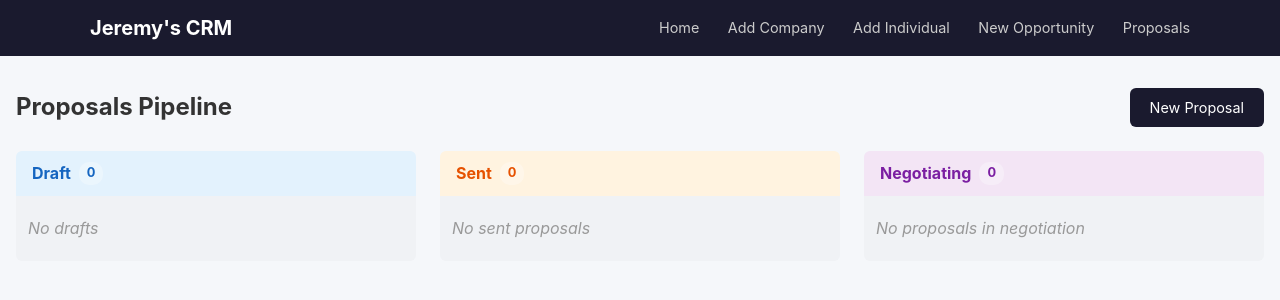
After one commit to jeremymanne/mini-crm, a Flask app: page /proposals in a window 1280 px wide. The commit adds this page. Shown: the top 300 px of the page. Run offline with Flask 3, Linux system fonts and the light colour scheme; data that the repository does not hold is empty; some libraries are stand-ins or nearby versions.

Commit message:
Add proposals pipeline feature with drag-and-drop kanban board
New proposals table with full CRUD, pipeline view (Draft → Sent → Negotiating → Won/Lost),
SortableJS drag-and-drop reordering, and export/import integration.

Co-Authored-By: Claude Opus 4.6 <noreply@anthropic.com>

```diff
--- a/app.py
+++ b/app.py
@@ -700,6 +700,137 @@ def get_follow_ups_for_entity(entity_type, entity_id):
     return result
 
 
+# --- Proposals ---
+
+@app.route('/proposals')
+@login_required
+def proposals():
+    draft = query_db("SELECT * FROM proposals WHERE status = 'Draft' ORDER BY sort_order, created_at DESC")
+    sent = query_db("SELECT * FROM proposals WHERE status = 'Sent' ORDER BY sort_order, created_at DESC")
+    negotiating = query_db("SELECT * FROM proposals WHERE status = 'Negotiating' ORDER BY sort_order, created_at DESC")
+    won = query_db("SELECT * FROM proposals WHERE status = 'Won' ORDER BY created_at DESC")
+    lost = query_db("SELECT * FROM proposals WHERE status = 'Lost' ORDER BY created_at DESC")
+
+    # Load linked opportunity names for each proposal
+    def enrich(proposal_list):
+        result = []
+        for p in proposal_list:
+            pd = dict(p)
+            if p['follow_up_id']:
+                fu = query_db('SELECT title FROM follow_ups WHERE id = ?', (p['follow_up_id'],), one=True)
+                pd['opportunity_name'] = fu['title'] if fu else None
+            else:
+                pd['opportunity_name'] = None
+            result.append(pd)
+        return result
+
+    return render_template('proposals.html',
+                           draft=enrich(draft), sent=enrich(sent), negotiating=enrich(negotiating),
+                           won=enrich(won), lost=enrich(lost))
+
+
+@app.route('/proposal/add', methods=['GET', 'POST'])
+@login_required
+def add_proposal():
+    if request.method == 'POST':
+        name = request.form['name'].strip()
+        if not name:
+            flash('Proposal name is required.', 'error')
+            follow_ups_list = query_db('SELECT id, title FROM follow_ups ORDER BY title')
+            return render_template('add_proposal.html', follow_ups=follow_ups_list)
+        follow_up_id = request.form.get('follow_up_id') or None
+        if follow_up_id:
+            follow_up_id = int(follow_up_id)
+        value = request.form.get('value', '').strip()
+        value = float(value) if value else None
+        status = request.form.get('status', 'Draft')
+        date_sent = request.form.get('date_sent', '').strip() or None
+        notes = request.form.get('notes', '').strip() or None
+        scope_of_work = request.form.get('scope_of_work', '').strip() or None
+        timeline = request.form.get('timeline', '').strip() or None
+        contact_person = request.form.get('contact_person', '').strip() or None
+        follow_up_date = request.form.get('follow_up_date', '').strip() or None
+        query_db(
+            'INSERT INTO proposals (name, follow_up_id, value, status, date_sent, notes, scope_of_work, timeline, contact_person, follow_up_date) '
+            'VALUES (?, ?, ?, ?, ?, ?, ?, ?, ?, ?) RETURNING id',
+            (name, follow_up_id, value, status, date_sent, notes, scope_of_work, timeline, contact_person, follow_up_date),
+            insert=True
+        )
+        commit_db()
+        flash('Proposal created.', 'success')
+        return redirect(url_for('proposals'))
+    follow_ups_list = query_db('SELECT id, title FROM follow_ups ORDER BY title')
+    return render_template('add_proposal.html', follow_ups=follow_ups_list)
+
+
+@app.route('/proposal/<int:id>/edit', methods=['GET', 'POST'])
+@login_required
+def edit_proposal(id):
+    proposal = query_db('SELECT * FROM proposals WHERE id = ?', (id,), one=True)
+    if not proposal:
+        flash('Proposal not found.', 'error')
+        return redirect(url_for('proposals'))
+    if request.method == 'POST':
+        name = request.form['name'].strip()
+        if not name:
+            flash('Proposal name is required.', 'error')
+            follow_ups_list = query_db('SELECT id, title FROM follow_ups ORDER BY title')
+            return render_template('edit_proposal.html', proposal=proposal, follow_ups=follow_ups_list)
+        follow_up_id = request.form.get('follow_up_id') or None
+        if follow_up_id:
+            follow_up_id = int(follow_up_id)
+        value = request.form.get('value', '').strip()
+        value = float(value) if value else None
+        status = request.form.get('status', 'Draft')
+        date_sent = request.form.get('date_sent', '').strip() or None
+        notes = request.form.get('notes', '').strip() or None
+        scope_of_work = request.form.get('scope_of_work', '').strip() or None
+        timeline = request.form.get('timeline', '').strip() or None
+        contact_person = request.form.get('contact_person', '').strip() or None
+        follow_up_date = request.form.get('follow_up_date', '').strip() or None
+        query_db(
+            'UPDATE proposals SET name=?, follow_up_id=?, value=?, status=?, date_sent=?, notes=?, scope_of_work=?, timeline=?, contact_person=?, follow_up_date=? WHERE id=?',
+            (name, follow_up_id, value, status, date_sent, notes, scope_of_work, timeline, contact_person, follow_up_date, id)
+        )
+        commit_db()
+        flash('Proposal updated.', 'success')
+        return redirect(url_for('proposals'))
+    follow_ups_list = query_db('SELECT id, title FROM follow_ups ORDER BY title')
+    return render_template('edit_proposal.html', proposal=proposal, follow_ups=follow_ups_list)
+
+
+@app.route('/proposal/<int:id>/delete', methods=['POST'])
+@login_required
+def delete_proposal(id):
+    query_db('DELETE FROM proposals WHERE id = ?', (id,))
+    commit_db()
+    flash('Proposal deleted.', 'success')
+    return redirect(url_for('proposals'))
+
+
+@app.route('/proposal/<int:id>/update-status', methods=['POST'])
+@login_required
+def update_proposal_status(id):
+    new_status = request.form.get('status')
+    if new_status not in ('Draft', 'Sent', 'Negotiating', 'Won', 'Lost'):
+        flash('Invalid status.', 'error')
+        return redirect(url_for('proposals'))
+    query_db('UPDATE proposals SET status = ? WHERE id = ?', (new_status, id))
+    commit_db()
+    return redirect(url_for('proposals'))
+
+
+@app.route('/proposals/reorder', methods=['POST'])
+@login_required
+def reorder_proposals():
+    data = request.get_json()
+    ids = data.get('ids', [])
+    for i, item_id in enumerate(ids):
+        query_db('UPDATE proposals SET sort_order = ? WHERE id = ?', (i, int(item_id)))
+    commit_db()
+    return jsonify({'ok': True})
+
+
 # --- Reorder ---
 
 @app.route('/reorder', methods=['POST'])
@@ -708,7 +839,7 @@ def reorder():
     data = request.get_json()
     list_type = data.get('type')
     ids = data.get('ids', [])
-    if list_type not in ('companies', 'individuals', 'follow_ups', 'priority_follow_ups', 'watch_follow_ups'):
+    if list_type not in ('companies', 'individuals', 'follow_ups', 'priority_follow_ups', 'watch_follow_ups', 'proposals'):
         return jsonify({'error': 'Invalid type'}), 400
     if list_type in ('priority_follow_ups', 'watch_follow_ups'):
         for i, item_id in enumerate(ids):
@@ -749,7 +880,7 @@ def serialize_row(row):
 @login_required
 def export_data():
     tables = ['companies', 'individuals', 'relationships', 'notes',
-              'follow_ups', 'follow_up_links', 'follow_up_comments']
+              'follow_ups', 'follow_up_links', 'follow_up_comments', 'proposals']
     data = {}
     for table in tables:
         rows = query_db(f'SELECT * FROM {table}')
@@ -777,7 +908,7 @@ def import_data():
             return redirect(url_for('import_data'))
 
         # Clear existing data in reverse dependency order
-        for table in ['follow_up_comments', 'follow_up_links', 'follow_ups',
+        for table in ['proposals', 'follow_up_comments', 'follow_up_links', 'follow_ups',
                       'notes', 'relationships', 'individuals', 'companies']:
             query_db(f'DELETE FROM {table}')
 
@@ -803,11 +934,16 @@ def import_data():
         for fc in data.get('follow_up_comments', []):
             query_db('INSERT INTO follow_up_comments (id, follow_up_id, comment_text, created_at) VALUES (?, ?, ?, ?)',
                      (fc['id'], fc['follow_up_id'], fc['comment_text'], fc.get('created_at')))
+        for pr in data.get('proposals', []):
+            query_db('INSERT INTO proposals (id, name, follow_up_id, value, status, date_sent, notes, scope_of_work, timeline, contact_person, follow_up_date, sort_order, created_at) VALUES (?, ?, ?, ?, ?, ?, ?, ?, ?, ?, ?, ?, ?)',
+                     (pr['id'], pr['name'], pr.get('follow_up_id'), pr.get('value'), pr.get('status', 'Draft'),
+                      pr.get('date_sent'), pr.get('notes'), pr.get('scope_of_work'), pr.get('timeline'),
+                      pr.get('contact_person'), pr.get('follow_up_date'), pr.get('sort_order', 0), pr.get('created_at')))
 
         # Reset sequences for PostgreSQL
         if USE_POSTGRES:
             for table in ['companies', 'individuals', 'relationships', 'notes',
-                          'follow_ups', 'follow_up_links', 'follow_up_comments']:
+                          'follow_ups', 'follow_up_links', 'follow_up_comments', 'proposals']:
                 query_db(f"SELECT setval(pg_get_serial_sequence('{table}', 'id'), COALESCE((SELECT MAX(id) FROM {table}), 0) + 1, false)")
 
         commit_db()
--- a/static/css/style.css
+++ b/static/css/style.css
@@ -927,8 +927,213 @@ main {
     font-size: 0.7rem;
 }
 
+/* Proposals Pipeline */
+.pipeline-header {
+    display: flex;
+    align-items: center;
+    justify-content: space-between;
+    margin-bottom: 1.5rem;
+}
+
+.pipeline-header h1 {
+    font-size: 1.5rem;
+}
+
+.pipeline-grid {
+    display: grid;
+    grid-template-columns: 1fr 1fr 1fr;
+    gap: 1.5rem;
+    margin-bottom: 2.5rem;
+    align-items: start;
+}
+
+.pipeline-column {
+    min-height: 100px;
+}
+
+.pipeline-col-header {
+    font-size: 1rem;
+    padding: 0.6rem 1rem;
+    border-radius: 6px 6px 0 0;
+    margin-bottom: 0;
+    display: flex;
+    align-items: center;
+    gap: 0.5rem;
+}
+
+.pipeline-count {
+    background: rgba(255,255,255,0.3);
+    padding: 0.1rem 0.5rem;
+    border-radius: 10px;
+    font-size: 0.8rem;
+}
+
+.pipeline-draft {
+    background: #e3f2fd;
+    color: #1565c0;
+}
+
+.pipeline-sent {
+    background: #fff3e0;
+    color: #e65100;
+}
+
+.pipeline-negotiating {
+    background: #f3e5f5;
+    color: #7b1fa2;
+}
+
+.pipeline-cards {
+    background: #f0f2f5;
+    border-radius: 0 0 6px 6px;
+    padding: 0.75rem;
+    min-height: 60px;
+    display: flex;
+    flex-direction: column;
+    gap: 0.75rem;
+}
+
+.proposal-card {
+    background: #fff;
+    border: 1px solid #e0e0e0;
+    border-radius: 6px;
+    padding: 0.75rem;
+    display: flex;
+    gap: 0.5rem;
+    transition: border-color 0.2s;
+}
+
+.proposal-card:hover {
+    border-color: #999;
+}
+
+.proposal-draft {
+    border-left: 4px solid #1565c0;
+}
+
+.proposal-sent {
+    border-left: 4px solid #e65100;
+}
+
+.proposal-negotiating {
+    border-left: 4px solid #7b1fa2;
+}
+
+.proposal-won {
+    border-left: 4px solid #2e7d32;
+    background: #f1f8e9;
+}
+
+.proposal-lost {
+    border-left: 4px solid #9e9e9e;
+    background: #fafafa;
+}
+
+.proposal-card-content {
+    flex: 1;
+    min-width: 0;
+}
+
+.proposal-card-header {
+    display: flex;
+    align-items: center;
+    justify-content: space-between;
+    gap: 0.5rem;
+    margin-bottom: 0.3rem;
+}
+
+.proposal-card-header strong {
+    font-size: 0.95rem;
+    overflow: hidden;
+    text-overflow: ellipsis;
+    white-space: nowrap;
+}
+
+.proposal-value {
+    font-size: 1.1rem;
+    font-weight: 700;
+    color: #2e7d32;
+    margin-bottom: 0.3rem;
+}
+
+.proposal-opp {
+    margin-bottom: 0.3rem;
+}
+
+.proposal-status-actions {
+    display: flex;
+    gap: 0.3rem;
+    flex-wrap: wrap;
+    margin-top: 0.5rem;
+}
+
+.btn-won {
+    border-color: #2e7d32 !important;
+    color: #2e7d32 !important;
+}
+
+.btn-won:hover {
+    background: #2e7d32 !important;
+    color: #fff !important;
+}
+
+.btn-lost {
+    border-color: #9e9e9e !important;
+    color: #757575 !important;
+}
+
+.btn-lost:hover {
+    background: #9e9e9e !important;
+    color: #fff !important;
+}
+
+/* Closed Deals */
+.closed-deals {
+    margin-top: 2rem;
+}
+
+.closed-deals > h2 {
+    font-size: 1.3rem;
+    margin-bottom: 1rem;
+    padding-bottom: 0.5rem;
+    border-bottom: 2px solid #e0e0e0;
+}
+
+.closed-section {
+    margin-bottom: 1.5rem;
+}
+
+.closed-header {
+    font-size: 1rem;
+    margin-bottom: 0.75rem;
+    display: flex;
+    align-items: center;
+    gap: 0.5rem;
+}
+
+.closed-won-header {
+    color: #2e7d32;
+}
+
+.closed-lost-header {
+    color: #757575;
+}
+
+.closed-cards {
+    display: grid;
+    grid-template-columns: repeat(auto-fill, minmax(280px, 1fr));
+    gap: 0.75rem;
+}
+
+.closed-cards .proposal-card {
+    display: block;
+}
+
 /* Responsive */
 @media (max-width: 1024px) {
+    .pipeline-grid {
+        grid-template-columns: 1fr;
+    }
     .home-grid-3 {
         grid-template-columns: 1fr;
     }
--- a/templates/base.html
+++ b/templates/base.html
@@ -15,6 +15,7 @@
                 <a href="{{ url_for('add_company') }}">Add Company</a>
                 <a href="{{ url_for('add_individual') }}">Add Individual</a>
                 <a href="{{ url_for('add_follow_up_page') }}">New Opportunity</a>
+                <a href="{{ url_for('proposals') }}">Proposals</a>
                 {% if session.get('logged_in') %}
                 <a href="{{ url_for('export_data') }}">Export</a>
                 <a href="{{ url_for('import_data') }}">Import</a>
--- /dev/null
+++ b/templates/proposals.html
@@ -0,0 +1,207 @@
+{% extends "base.html" %}
+{% block title %}Proposals Pipeline - Jeremy's CRM{% endblock %}
+{% block content %}
+<div class="pipeline-header">
+    <h1>Proposals Pipeline</h1>
+    <a href="{{ url_for('add_proposal') }}" class="btn">New Proposal</a>
+</div>
+
+<div class="pipeline-grid">
+    <div class="pipeline-column">
+        <h2 class="pipeline-col-header pipeline-draft">Draft <span class="pipeline-count">{{ draft|length }}</span></h2>
+        <div class="pipeline-cards" id="pipeline-draft" data-status="Draft">
+            {% for p in draft %}
+            <div class="proposal-card proposal-draft" data-id="{{ p.id }}">
+                <div class="drag-handle">&#x2630;</div>
+                <div class="proposal-card-content">
+                    <div class="proposal-card-header">
+                        <strong>{{ p.name }}</strong>
+                        <a href="{{ url_for('edit_proposal', id=p.id) }}" class="btn-small">Edit</a>
+                    </div>
+                    {% if p.value %}<div class="proposal-value">${{ "{:,.2f}".format(p.value) }}</div>{% endif %}
+                    {% if p.opportunity_name %}<div class="proposal-opp"><span class="tag tag-opp">{{ p.opportunity_name }}</span></div>{% endif %}
+                    {% if p.contact_person %}<div class="meta">Contact: {{ p.contact_person }}</div>{% endif %}
+                    {% if p.follow_up_date %}<div class="meta">Follow-up: {{ p.follow_up_date }}</div>{% endif %}
+                    <div class="proposal-status-actions">
+                        <form method="post" action="{{ url_for('update_proposal_status', id=p.id) }}" class="inline-form">
+                            <input type="hidden" name="status" value="Sent">
+                            <button type="submit" class="btn-small">Move to Sent &rarr;</button>
+                        </form>
+                    </div>
+                </div>
+            </div>
+            {% endfor %}
+            {% if not draft %}<p class="empty">No drafts</p>{% endif %}
+        </div>
+    </div>
+
+    <div class="pipeline-column">
+        <h2 class="pipeline-col-header pipeline-sent">Sent <span class="pipeline-count">{{ sent|length }}</span></h2>
+        <div class="pipeline-cards" id="pipeline-sent" data-status="Sent">
+            {% for p in sent %}
+            <div class="proposal-card proposal-sent" data-id="{{ p.id }}">
+                <div class="drag-handle">&#x2630;</div>
+                <div class="proposal-card-content">
+                    <div class="proposal-card-header">
+                        <strong>{{ p.name }}</strong>
+                        <a href="{{ url_for('edit_proposal', id=p.id) }}" class="btn-small">Edit</a>
+                    </div>
+                    {% if p.value %}<div class="proposal-value">${{ "{:,.2f}".format(p.value) }}</div>{% endif %}
+                    {% if p.opportunity_name %}<div class="proposal-opp"><span class="tag tag-opp">{{ p.opportunity_name }}</span></div>{% endif %}
+                    {% if p.contact_person %}<div class="meta">Contact: {{ p.contact_person }}</div>{% endif %}
+                    {% if p.follow_up_date %}<div class="meta">Follow-up: {{ p.follow_up_date }}</div>{% endif %}
+                    <div class="proposal-status-actions">
+                        <form method="post" action="{{ url_for('update_proposal_status', id=p.id) }}" class="inline-form">
+                            <input type="hidden" name="status" value="Draft">
+                            <button type="submit" class="btn-small">&larr; Draft</button>
+                        </form>
+                        <form method="post" action="{{ url_for('update_proposal_status', id=p.id) }}" class="inline-form">
+                            <input type="hidden" name="status" value="Negotiating">
+                            <button type="submit" class="btn-small">Negotiating &rarr;</button>
+                        </form>
+                    </div>
+                </div>
+            </div>
+            {% endfor %}
+            {% if not sent %}<p class="empty">No sent proposals</p>{% endif %}
+        </div>
+    </div>
+
+    <div class="pipeline-column">
+        <h2 class="pipeline-col-header pipeline-negotiating">Negotiating <span class="pipeline-count">{{ negotiating|length }}</span></h2>
+        <div class="pipeline-cards" id="pipeline-negotiating" data-status="Negotiating">
+            {% for p in negotiating %}
+            <div class="proposal-card proposal-negotiating" data-id="{{ p.id }}">
+                <div class="drag-handle">&#x2630;</div>
+                <div class="proposal-card-content">
+                    <div class="proposal-card-header">
+                        <strong>{{ p.name }}</strong>
+                        <a href="{{ url_for('edit_proposal', id=p.id) }}" class="btn-small">Edit</a>
+                    </div>
+                    {% if p.value %}<div class="proposal-value">${{ "{:,.2f}".format(p.value) }}</div>{% endif %}
+                    {% if p.opportunity_name %}<div class="proposal-opp"><span class="tag tag-opp">{{ p.opportunity_name }}</span></div>{% endif %}
+                    {% if p.contact_person %}<div class="meta">Contact: {{ p.contact_person }}</div>{% endif %}
+                    {% if p.follow_up_date %}<div class="meta">Follow-up: {{ p.follow_up_date }}</div>{% endif %}
+                    <div class="proposal-status-actions">
+                        <form method="post" action="{{ url_for('update_proposal_status', id=p.id) }}" class="inline-form">
+                            <input type="hidden" name="status" value="Sent">
+                            <button type="submit" class="btn-small">&larr; Sent</button>
+                        </form>
+                        <form method="post" action="{{ url_for('update_proposal_status', id=p.id) }}" class="inline-form">
+                            <input type="hidden" name="status" value="Won">
+                            <button type="submit" class="btn-small btn-won">Won</button>
+                        </form>
+                        <form method="post" action="{{ url_for('update_proposal_status', id=p.id) }}" class="inline-form">
+                            <input type="hidden" name="status" value="Lost">
+                            <button type="submit" class="btn-small btn-lost">Lost</button>
+                        </form>
+                    </div>
+                </div>
+            </div>
+            {% endfor %}
+            {% if not negotiating %}<p class="empty">No proposals in negotiation</p>{% endif %}
+        </div>
+    </div>
+</div>
+
+{% if won or lost %}
+<div class="closed-deals">
+    <h2>Closed Deals</h2>
+    {% if won %}
+    <div class="closed-section">
+        <h3 class="closed-header closed-won-header">Won <span class="pipeline-count">{{ won|length }}</span></h3>
+        <div class="closed-cards">
+            {% for p in won %}
+            <div class="proposal-card proposal-won">
+                <div class="proposal-card-content">
+                    <div class="proposal-card-header">
+                        <strong>{{ p.name }}</strong>
+                        <a href="{{ url_for('edit_proposal', id=p.id) }}" class="btn-small">Edit</a>
+                    </div>
+                    {% if p.value %}<div class="proposal-value">${{ "{:,.2f}".format(p.value) }}</div>{% endif %}
+                    {% if p.opportunity_name %}<div class="proposal-opp"><span class="tag tag-opp">{{ p.opportunity_name }}</span></div>{% endif %}
+                    {% if p.contact_person %}<div class="meta">Contact: {{ p.contact_person }}</div>{% endif %}
+                    <div class="proposal-status-actions">
+                        <form method="post" action="{{ url_for('update_proposal_status', id=p.id) }}" class="inline-form">
+                            <input type="hidden" name="status" value="Negotiating">
+                            <button type="submit" class="btn-small">Reopen</button>
+                        </form>
+                    </div>
+                </div>
+            </div>
+            {% endfor %}
+        </div>
+    </div>
+    {% endif %}
+    {% if lost %}
+    <div class="closed-section">
+        <h3 class="closed-header closed-lost-header">Lost <span class="pipeline-count">{{ lost|length }}</span></h3>
+        <div class="closed-cards">
+            {% for p in lost %}
+            <div class="proposal-card proposal-lost">
+                <div class="proposal-card-content">
+                    <div class="proposal-card-header">
+                        <strong>{{ p.name }}</strong>
+                        <a href="{{ url_for('edit_proposal', id=p.id) }}" class="btn-small">Edit</a>
+                    </div>
+                    {% if p.value %}<div class="proposal-value">${{ "{:,.2f}".format(p.value) }}</div>{% endif %}
+                    {% if p.opportunity_name %}<div class="proposal-opp"><span class="tag tag-opp">{{ p.opportunity_name }}</span></div>{% endif %}
+                    {% if p.contact_person %}<div class="meta">Contact: {{ p.contact_person }}</div>{% endif %}
+                    <div class="proposal-status-actions">
+                        <form method="post" action="{{ url_for('update_proposal_status', id=p.id) }}" class="inline-form">
+                            <input type="hidden" name="status" value="Negotiating">
+                            <button type="submit" class="btn-small">Reopen</button>
+                        </form>
+                    </div>
+                </div>
+            </div>
+            {% endfor %}
+        </div>
+    </div>
+    {% endif %}
+</div>
+{% endif %}
+
+<script src="https://cdn.jsdelivr.net/npm/sortablejs@1.15.0/Sortable.min.js"></script>
+<script>
+document.querySelectorAll('.pipeline-cards').forEach(function(el) {
+    new Sortable(el, {
+        group: 'pipeline',
+        animation: 150,
+        handle: '.drag-handle',
+        ghostClass: 'sortable-ghost',
+        chosenClass: 'sortable-chosen',
+        onEnd: function(evt) {
+            var target = evt.to;
+            var newStatus = target.dataset.status;
+            var itemId = evt.item.dataset.id;
+
+            // If moved to a different column, update status
+            if (evt.from !== evt.to) {
+                var form = document.createElement('form');
+                form.method = 'POST';
+                form.action = '/proposal/' + itemId + '/update-status';
+                var input = document.createElement('input');
+                input.type = 'hidden';
+                input.name = 'status';
+                input.value = newStatus;
+                form.appendChild(input);
+                document.body.appendChild(form);
+                form.submit();
+                return;
+            }
+
+            // Reorder within column
+            var ids = Array.from(target.querySelectorAll('.proposal-card')).map(function(card) {
+                return card.dataset.id;
+            });
+            fetch('/proposals/reorder', {
+                method: 'POST',
+                headers: {'Content-Type': 'application/json'},
+                body: JSON.stringify({ids: ids})
+            });
+        }
+    });
+});
+</script>
+{% endblock %}
```
Also changed, not shown: schema.sql (+17 -0 lines), schema_pg.sql (+16 -0 lines), templates/add_proposal.html (added, +74 -0 lines), templates/edit_proposal.html (added, +75 -0 lines).
